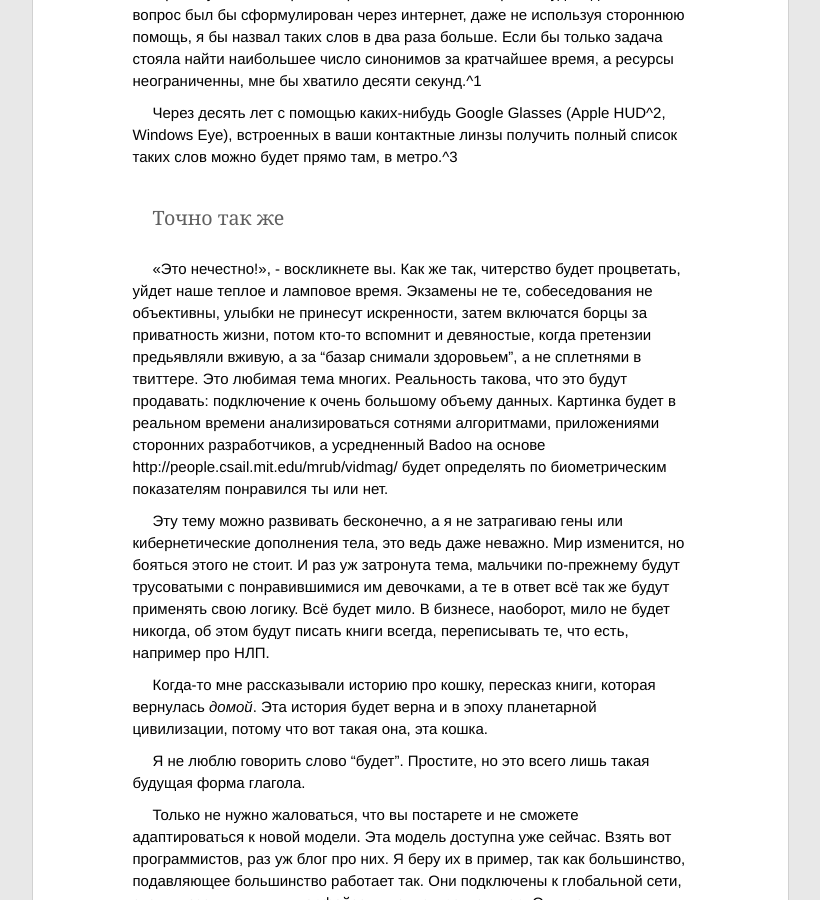
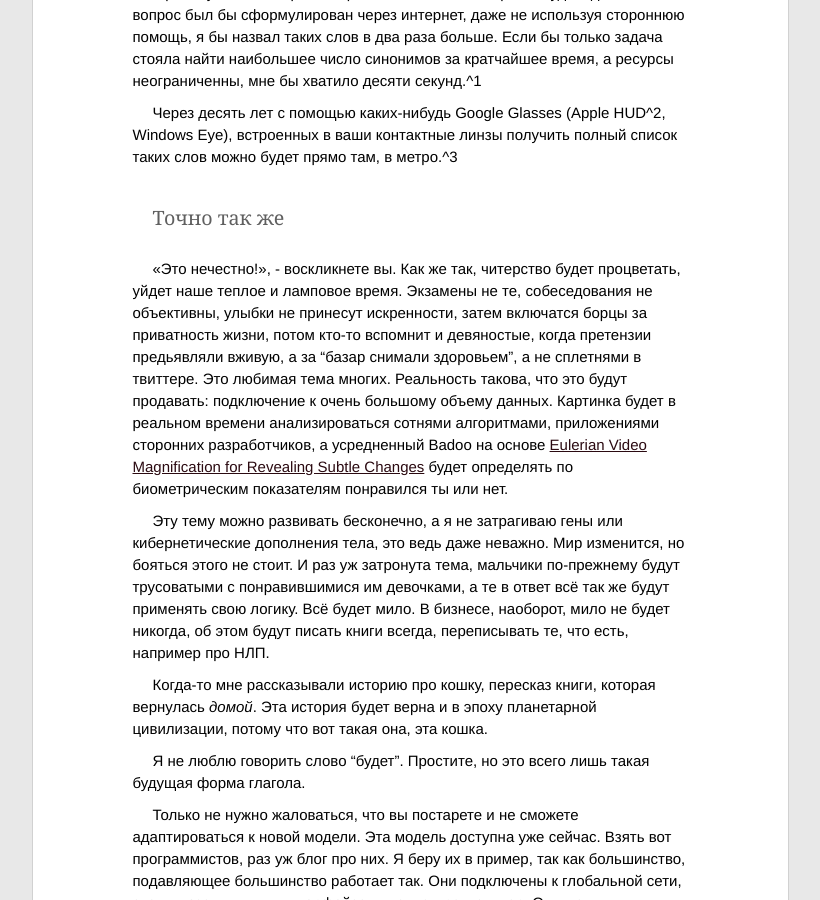
Before and after one commit to ptmt/ptmt.github.com, a Jekyll site: the page built from _posts/2012-07-02-we-are-lazy.md, in a window 1280 px wide and 900 px high, scrolled down 449 px. Shown: the whole window, without its empty margins (230-1050 px from the left). Built offline with Jekyll 4.4.1, drawn with Linux system fonts in a browser that asks for light colours; Markdown is read by kramdown in place of the engine named in the settings.

Commit message:
Update master

```diff
--- a/_posts/2012-07-02-we-are-lazy.md
+++ b/_posts/2012-07-02-we-are-lazy.md
@@ -12,7 +12,7 @@
 
 ##Точно так же
 
-«Это нечестно!», - воскликнете вы. Как же так, читерство будет процветать, уйдет наше теплое и ламповое время. Экзамены не те, собеседования не объективны, улыбки не принесут искренности, затем включатся борцы за приватность жизни, потом кто-то вспомнит и девяностые, когда претензии предьявляли вживую, а за “базар снимали здоровьем”, а не сплетнями в твиттере. Это любимая тема многих. Реальность такова, что это будут продавать: подключение к очень большому объему данных. Картинка будет в реальном времени анализироваться сотнями алгоритмами, приложениями сторонних разработчиков, а усредненный Badoo на основе  http://people.csail.mit.edu/mrub/vidmag/ будет определять по биометрическим показателям понравился ты или нет.
+«Это нечестно!», - воскликнете вы. Как же так, читерство будет процветать, уйдет наше теплое и ламповое время. Экзамены не те, собеседования не объективны, улыбки не принесут искренности, затем включатся борцы за приватность жизни, потом кто-то вспомнит и девяностые, когда претензии предьявляли вживую, а за “базар снимали здоровьем”, а не сплетнями в твиттере. Это любимая тема многих. Реальность такова, что это будут продавать: подключение к очень большому объему данных. Картинка будет в реальном времени анализироваться сотнями алгоритмами, приложениями сторонних разработчиков, а усредненный Badoo на основе [Eulerian Video Magnification for Revealing Subtle Changes](http://people.csail.mit.edu/mrub/vidmag/) будет определять по биометрическим показателям понравился ты или нет.
 
 Эту тему можно развивать бесконечно, а я не затрагиваю гены или кибернетические дополнения тела, это ведь даже неважно. Мир изменится, но бояться этого не стоит. И раз уж затронута тема, мальчики по-прежнему будут трусоватыми с понравившимися им девочками, а те в ответ всё так же будут применять свою логику. Всё будет мило. В бизнесе, наоборот, мило не будет никогда, об этом будут писать книги всегда, переписывать те, что есть, например про НЛП.
 
```
